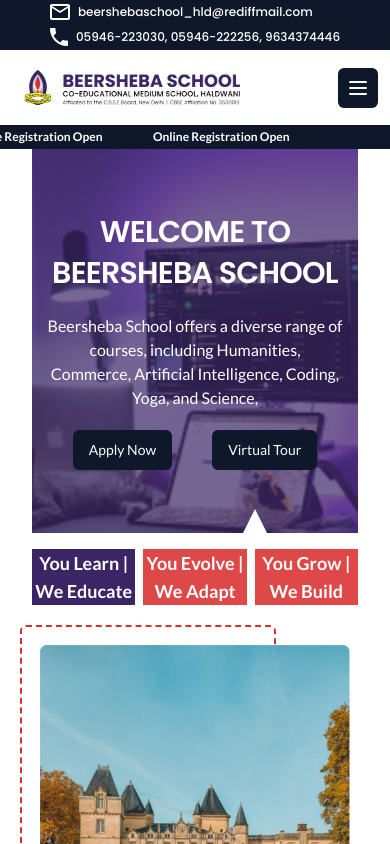
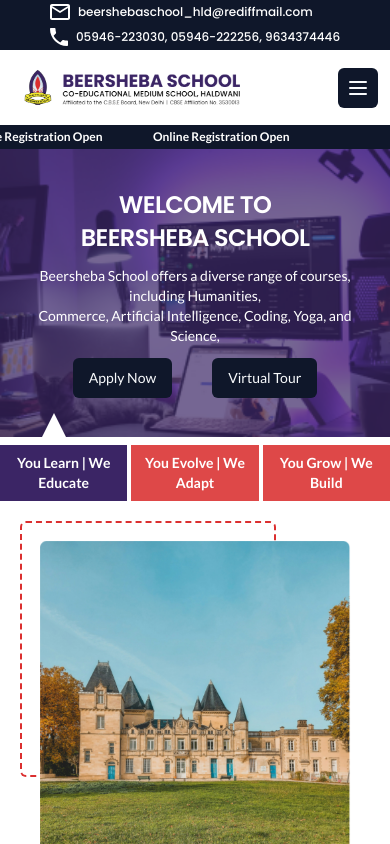
Before and after one commit to beersheba2130/school-website, a Next.js app: page / in a window 390 px wide. Shown: the top 844 px of the page. Built offline with nearby package versions, Linux system fonts and the light colour scheme.

Commit message:
working on hero section

```diff
--- a/src/components/home/hero-section.tsx
+++ b/src/components/home/hero-section.tsx
@@ -10,9 +10,9 @@
     "/assets/image/unsplash_d1Wj9qU5C-o.png",
   ];
   return (
-    <div>
+    <section>
       <Slider source={slides} />
-    </div>
+    </section>
   );
 };
 
--- a/src/components/swiper/pagination.tsx
+++ b/src/components/swiper/pagination.tsx
@@ -4,8 +4,8 @@
 // @ts-expect-error
 const Pagination = ({ currentIndex, goToSlide }) => {
   return (
-    <div className="flex justify-center mt-4">
-      <div className="w-full relative h-14 gap-2 rounded-2xl flex justify-between items-center">
+    <div className="flex justify-center  mt-2 lg:mt-4">
+      <div className="w-full relative h-14 gap-1 lg:gap-2 rounded-2xl flex justify-between items-center">
         <div
           className={cn(
             "bg-[#DE4848] w-full h-full flex justify-center items-center cursor-pointer  transition-all duration-200",
@@ -13,7 +13,7 @@
           )}
           onClick={() => goToSlide(0)}
         >
-          <p className="text-center font-semibold text-white text-lg ">
+          <p className="text-center font-semibold text-white text-sm lg:text-lg ">
             You Learn | We Educate
           </p>
         </div>
@@ -24,7 +24,7 @@
           )}
           onClick={() => goToSlide(1)}
         >
-          <p className="text-center font-semibold text-white text-lg ">
+          <p className="text-center font-semibold text-white text-sm lg:text-lg ">
             You Evolve | We Adapt
           </p>
         </div>
@@ -35,7 +35,7 @@
           )}
           onClick={() => goToSlide(2)}
         >
-          <p className="text-center font-semibold text-white text-lg ">
+          <p className="text-center font-semibold text-white text-sm lg:text-lg  ">
             You Grow | We Build
           </p>
         </div>
@@ -49,10 +49,10 @@
             borderBottom: "30px solid #ffffff",
           }}
           className={cn(
-            "absolute -top-10 z-50",
-            currentIndex === 0 && "left-52",
+            "absolute -top-8 lg:-top-10 z-50",
+            currentIndex === 0 && "left-[10%]  lg:left-[15%]",
             currentIndex === 1 && "left-1/2",
-            currentIndex === 2 && "left-[85%]"
+            currentIndex === 2 && "left-[80%] lg:left-[85%]"
           )}
         ></div>
       </div>
--- a/src/components/swiper/slider.tsx
+++ b/src/components/swiper/slider.tsx
@@ -16,7 +16,7 @@
   };
 
   return (
-    <div className="relative container w-full mx-auto overflow-hidden">
+    <div className="relative w-full mx-auto overflow-hidden">
       <div
         className="flex transition-transform duration-500"
         style={{ transform: `translateX(-${currentIndex * 100}%)` }}
@@ -35,17 +35,17 @@
               width={800}
               quality={100}
               height={700}
-              className="w-full h-96 object-cover"
+              className="w-full h-72 lg:h-96 object-cover"
             />
 
-            <div className="bg-[#3B2565]/70 absolute inset-0 text-white flex justify-center items-center flex-col gap-5">
+            <div className="bg-[#3B2565]/70 p-5 absolute inset-0 text-white flex justify-center items-center flex-col gap-3 lg:gap-5">
               <div
-                className={`${poppins.className} text-3xl font-semibold tracking-tight leading-snug text-center`}
+                className={`${poppins.className} text-2xl lg:text-3xl font-semibold tracking-tight leading-snug text-center`}
               >
                 <p>WELCOME TO</p>
                 <p>BEERSHEBA SCHOOL</p>
               </div>
-              <div className="text-center text-white">
+              <div className="text-center text-white text-sm lg:text-base">
                 <p>
                   Beersheba School offers a diverse range of courses,
                   including Humanities,{" "}
```
